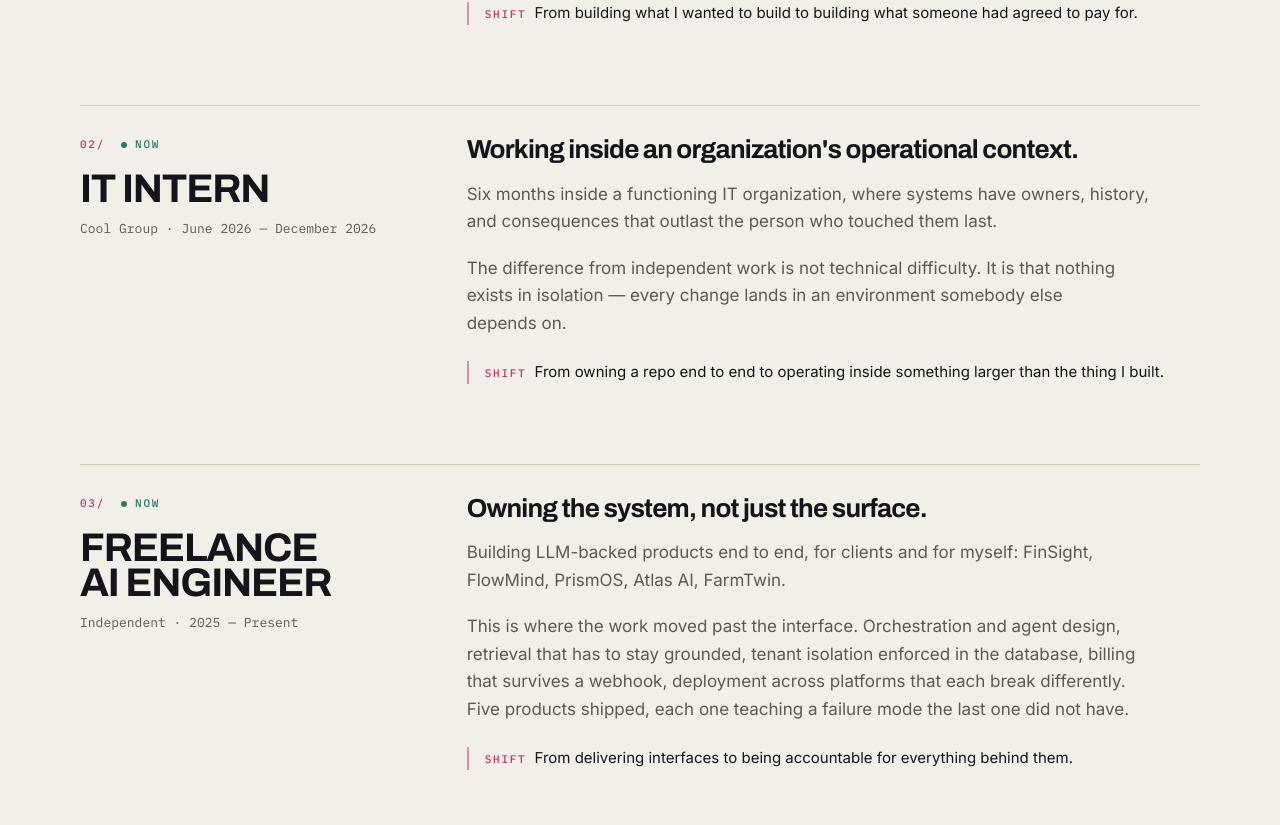
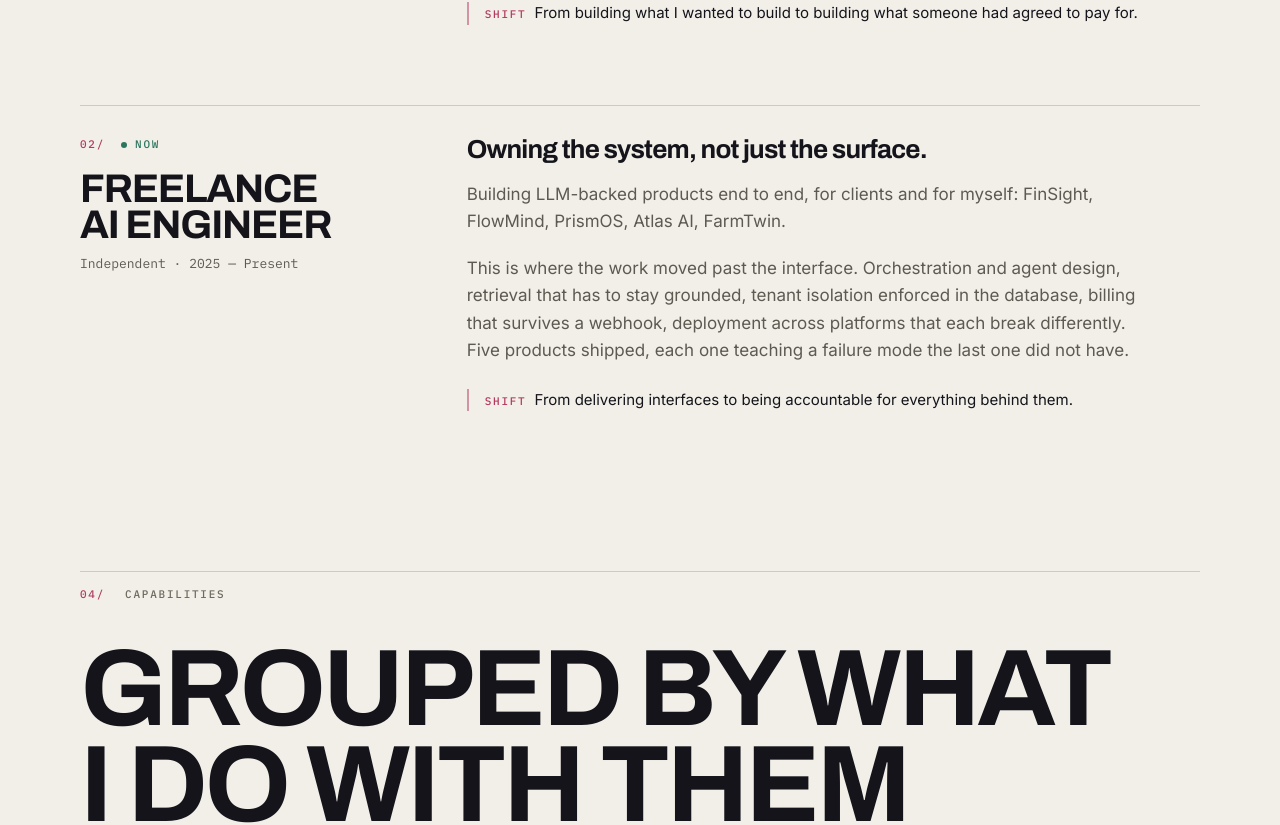
Before and after one commit to Elisabeth56/Portfolio, a Next.js app: page /read in a window 1280 px wide. Shown: the part 8957-9782 px from the top of the page. Built offline with nearby package versions, Linux system fonts and the light colour scheme.

Commit message:
leave the it intern role out of the trajectory, so freelance ai engineer is the only current role

```diff
--- a/src/content/experience.ts
+++ b/src/content/experience.ts
@@ -32,20 +32,6 @@ export const roles: Role[] = [
   },
   {
     index: "02",
-    title: "IT Intern",
-    org: "Cool Group",
-    period: "June 2026 — December 2026",
-    current: true,
-    frame: "Working inside an organization's operational context.",
-    body: [
-      "Six months inside a functioning IT organization, where systems have owners, history, and consequences that outlast the person who touched them last.",
-      "The difference from independent work is not technical difficulty. It is that nothing exists in isolation — every change lands in an environment somebody else depends on.",
-    ],
-    shift:
-      "From owning a repo end to end to operating inside something larger than the thing I built.",
-  },
-  {
-    index: "03",
     title: "Freelance AI Engineer",
     org: "Independent",
     period: "2025 — Present",
```
Also changed, not shown: 1 other file (tests, documents, lock files or other folders).
